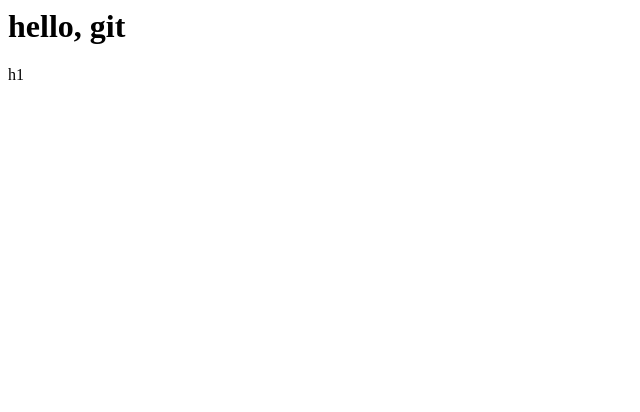
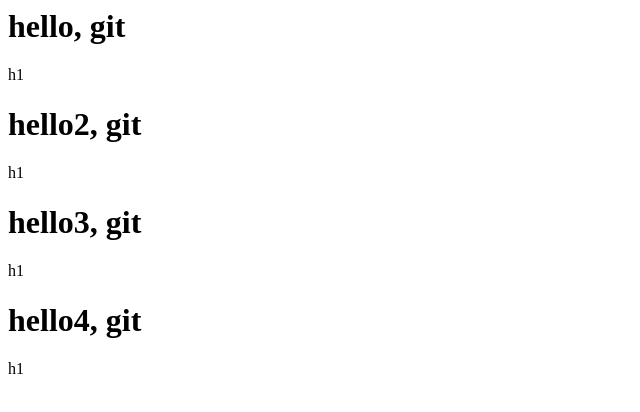
Before and after one commit to roughkyo/test_AI, a plain HTML site: page index.html in a window 1280 px wide. Shown: the whole page, without its empty margins (0-640 px from the left). Drawn offline with Linux system fonts and the light colour scheme.

Commit message:
index.html 수정

```diff
--- a/index.html
+++ b/index.html
@@ -1 +1,4 @@
 <h1>hello, git</h1>h1
+<h1>hello2, git</h1>h1
+<h1>hello3, git</h1>h1
+<h1>hello4, git</h1>h1
```
